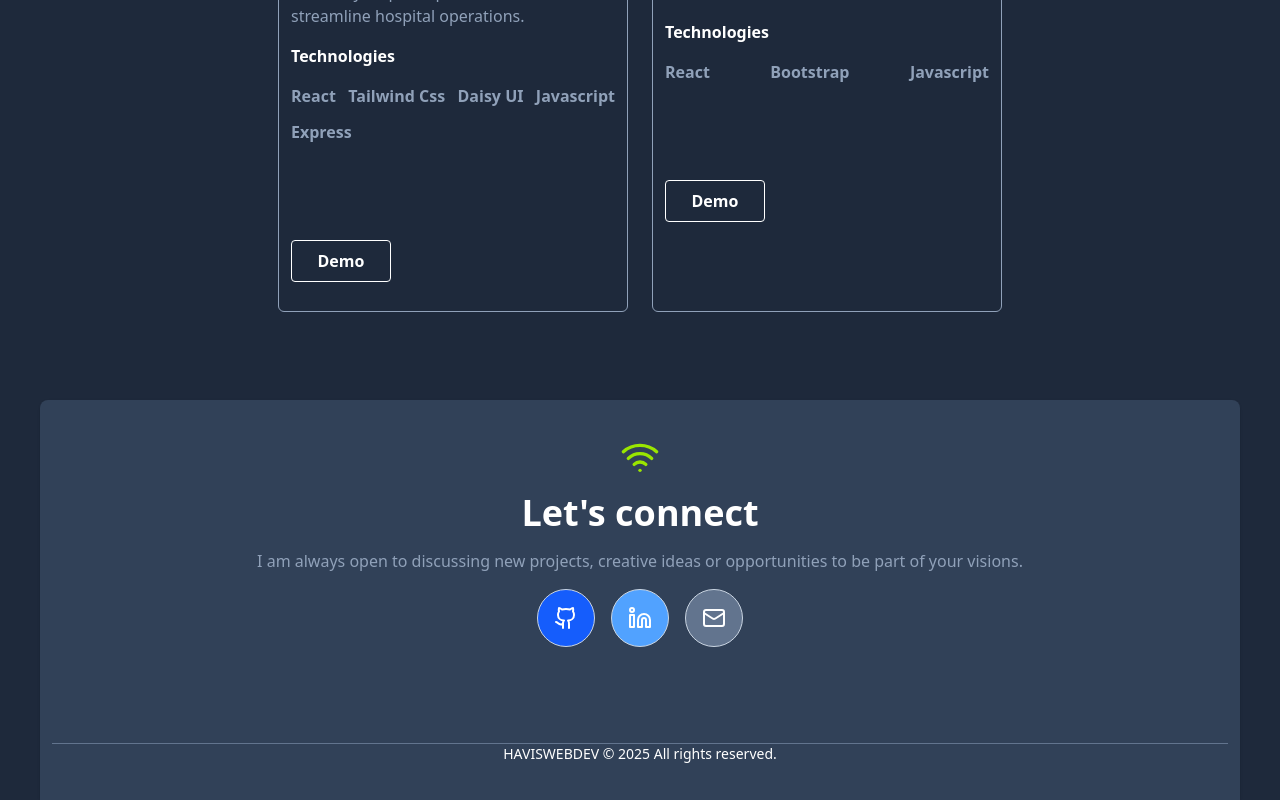
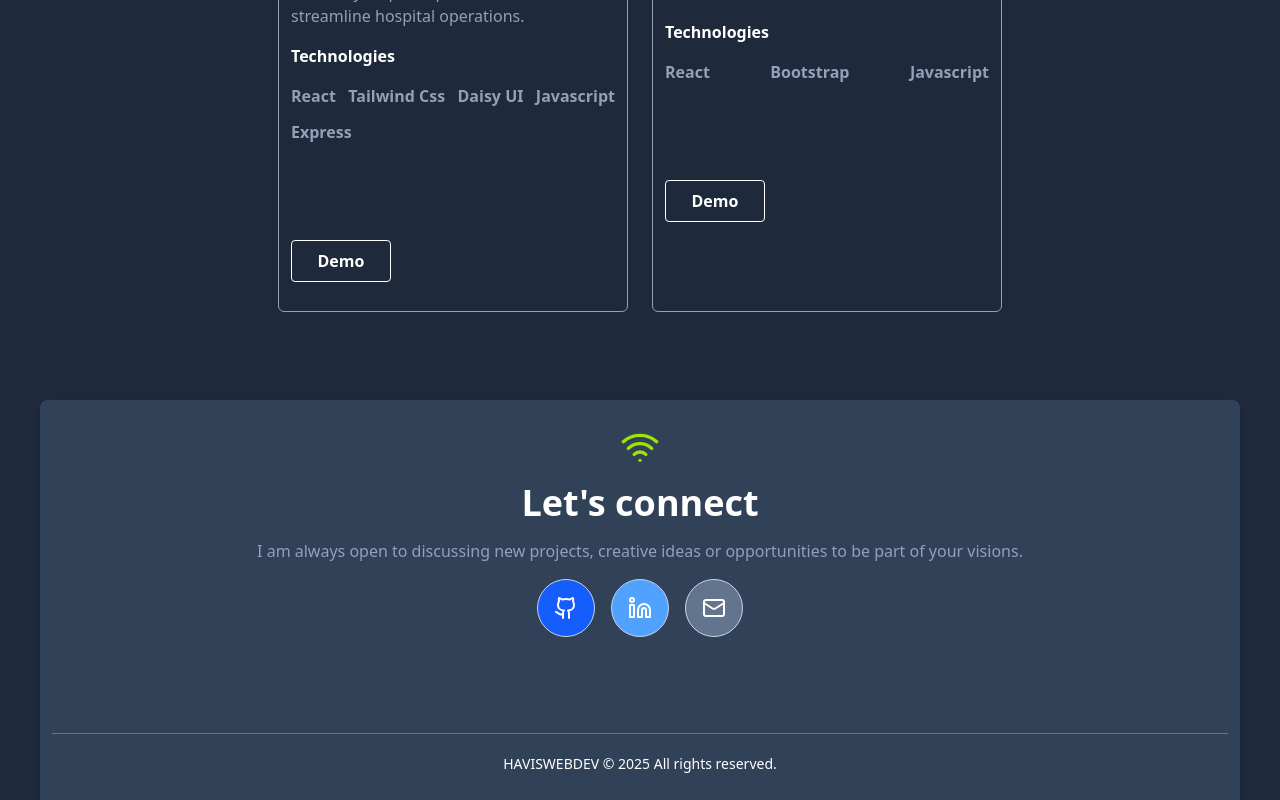
Before and after one commit to danhavis1/MyPortfoilio, a React (Vite) app: page / in a window 1280 px wide. Shown: the part 2612-3412 px from the top of the page. Built offline with nearby package versions, Linux system fonts and the light colour scheme.

Commit message:
added a line space

```diff
--- a/src/components/Footer.jsx
+++ b/src/components/Footer.jsx
@@ -33,7 +33,7 @@ export default function Footer() {
 
 <div className="w-full text-center mt-20">
 <hr className="w-full text-slate-500"/>
-<p className="text-white text-sm">HAVISWEBDEV © 2025 All rights reserved.</p>
+<p className="text-white text-sm mt-5">HAVISWEBDEV © 2025 All rights reserved.</p>
 </div>
 
 
```
